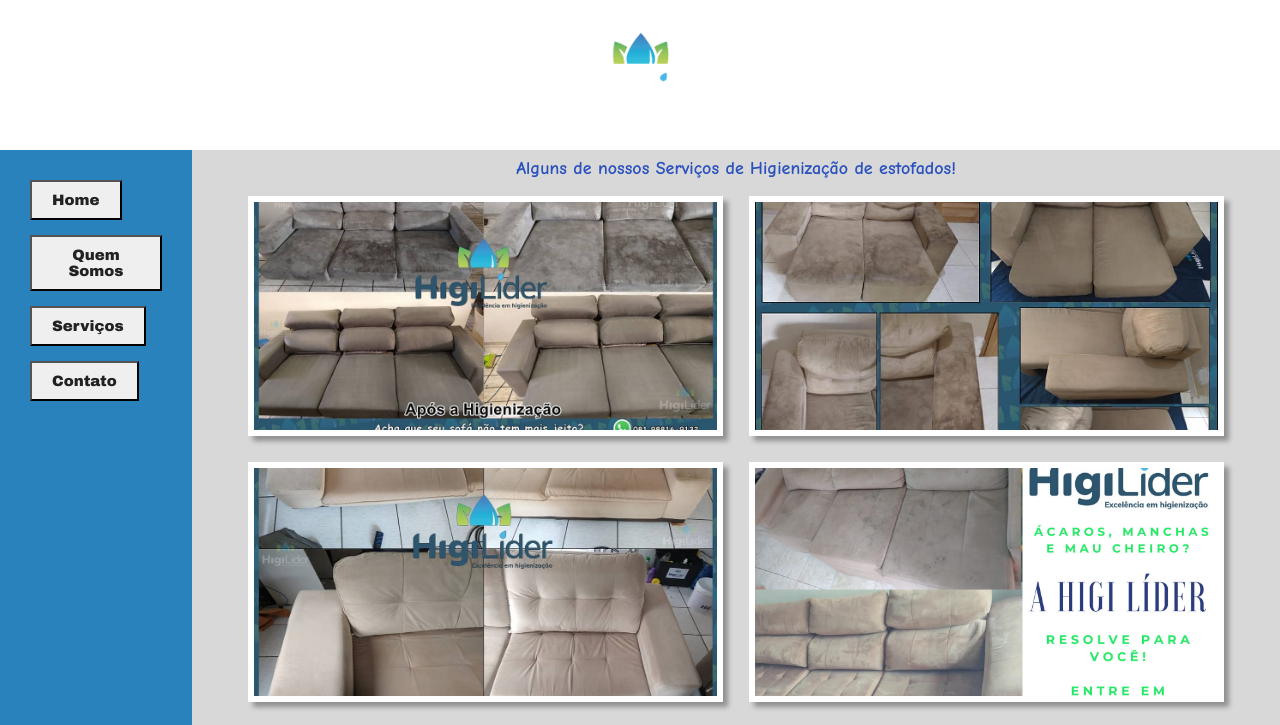
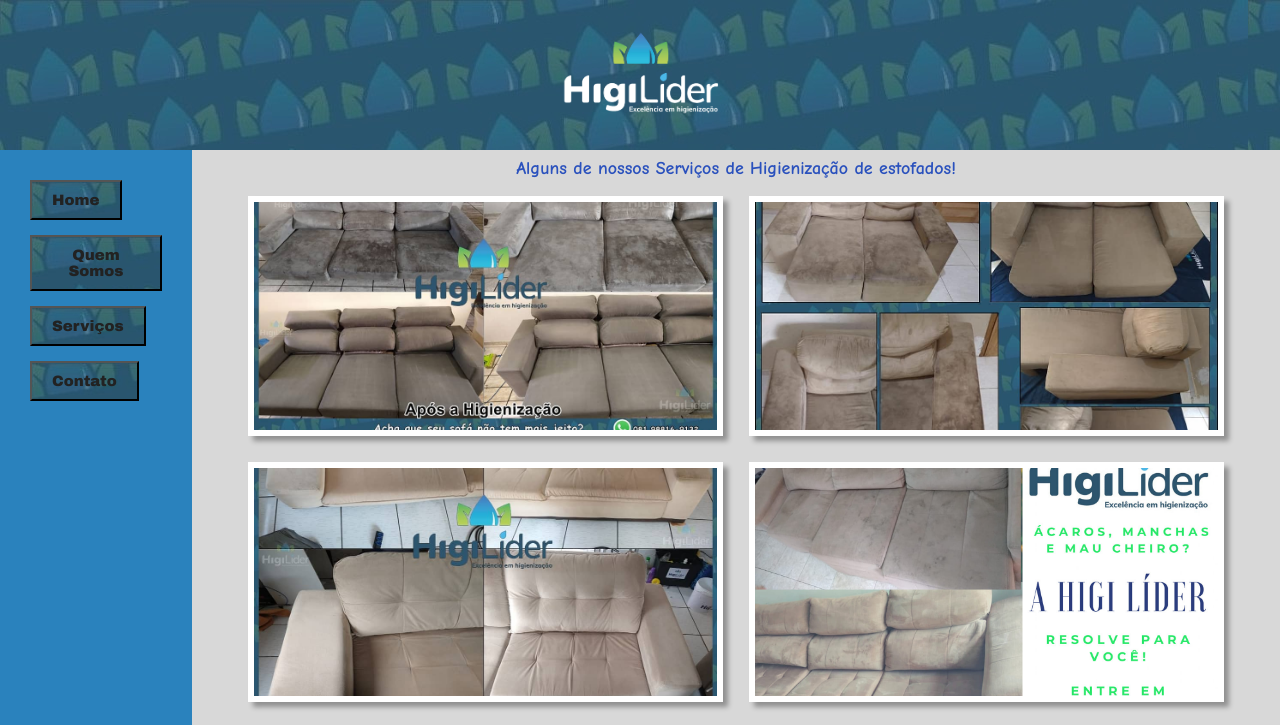
Before and after one commit to GabrielRhadames/higilider, a plain HTML site: page servicos.html in a window 1280 px wide. Shown: the top 725 px of the page. Drawn offline with Linux system fonts and the light colour scheme; the site is published under a folder, as on GitHub Pages, so addresses that start at the root find nothing.

Commit message:
Update gallery.css

```diff
--- a/css/gallery.css
+++ b/css/gallery.css
@@ -8,7 +8,7 @@ body{
     font-family: "comic sans Ms";
 }
 .header {
-    background-image: url(/img/Background-estendido.jpg);
+    background-image: url(../img/Background-estendido.jpg);
     text-align: center;
     padding: 20px 0;
     /* margin: auto; */
@@ -38,7 +38,7 @@ body{
 
 button{
     margin-bottom: 15px;
-    background-image: url(/img/Background-estendido.jpg);
+    background-image: url(../img/Background-estendido.jpg);
     padding: 10px 20px ;
     cursor: pointer;
     font-family: 'Sigmar One','arial black' , cursive;
@@ -56,7 +56,7 @@ button{
     /* Rodapé */
     text-align: center;
     padding: 10px 0;
-    background-image: url(/img/background-mini.jpg);
+    background-image: url(../img/background-mini.jpg);
     color: white;
     font-weight: bold;
 }
```
